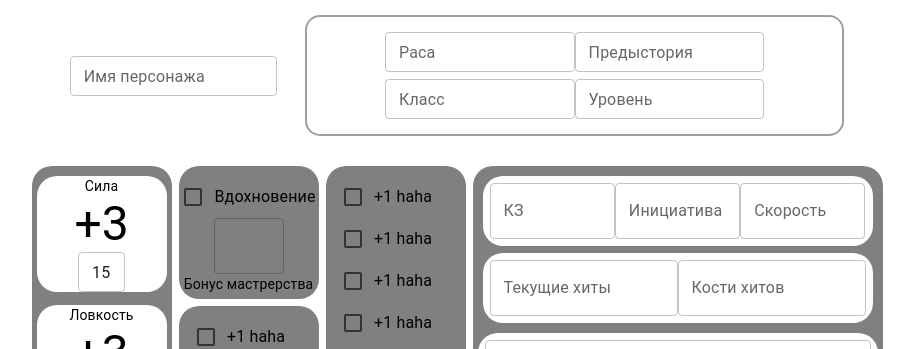
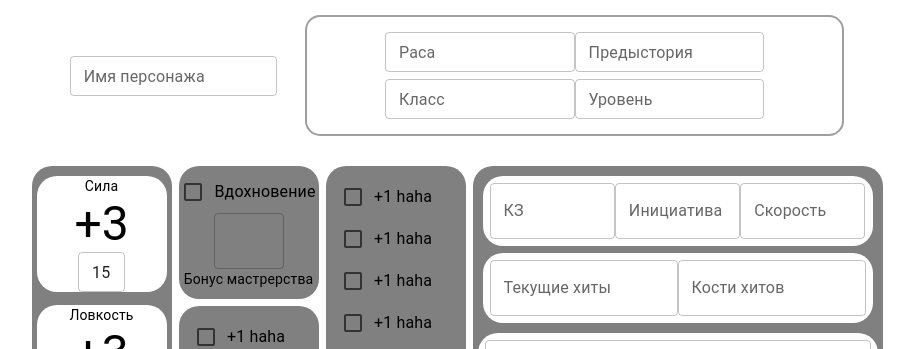
Before and after one commit to 4rutemu/dungeon, a Next.js app: page /newCharacter in a window 1280 px wide. Shown: the top 349 px of the page, without its empty margins (183-1097 px from the left). Built offline with nearby package versions, Linux system fonts and the light colour scheme.

Commit message:
some refactor

```diff
--- a/src/components/CharacterList.tsx
+++ b/src/components/CharacterList.tsx
@@ -176,7 +176,7 @@ const CharacterList: FunctionComponent<CharacterListProps> = () => {
                     borderRadius={"20px"}
                     width={"140px"}
                     sx={{backgroundColor: "gray"}}
-                    padding={"10px 5px 5px 5px"}
+                    padding={"5px 5px 10px 5px"}
                     marginBottom={"7px"}
                 >
                     <FormControlLabel label="Вдохновение" sx={{marginLeft: "7px"}} control={
```
